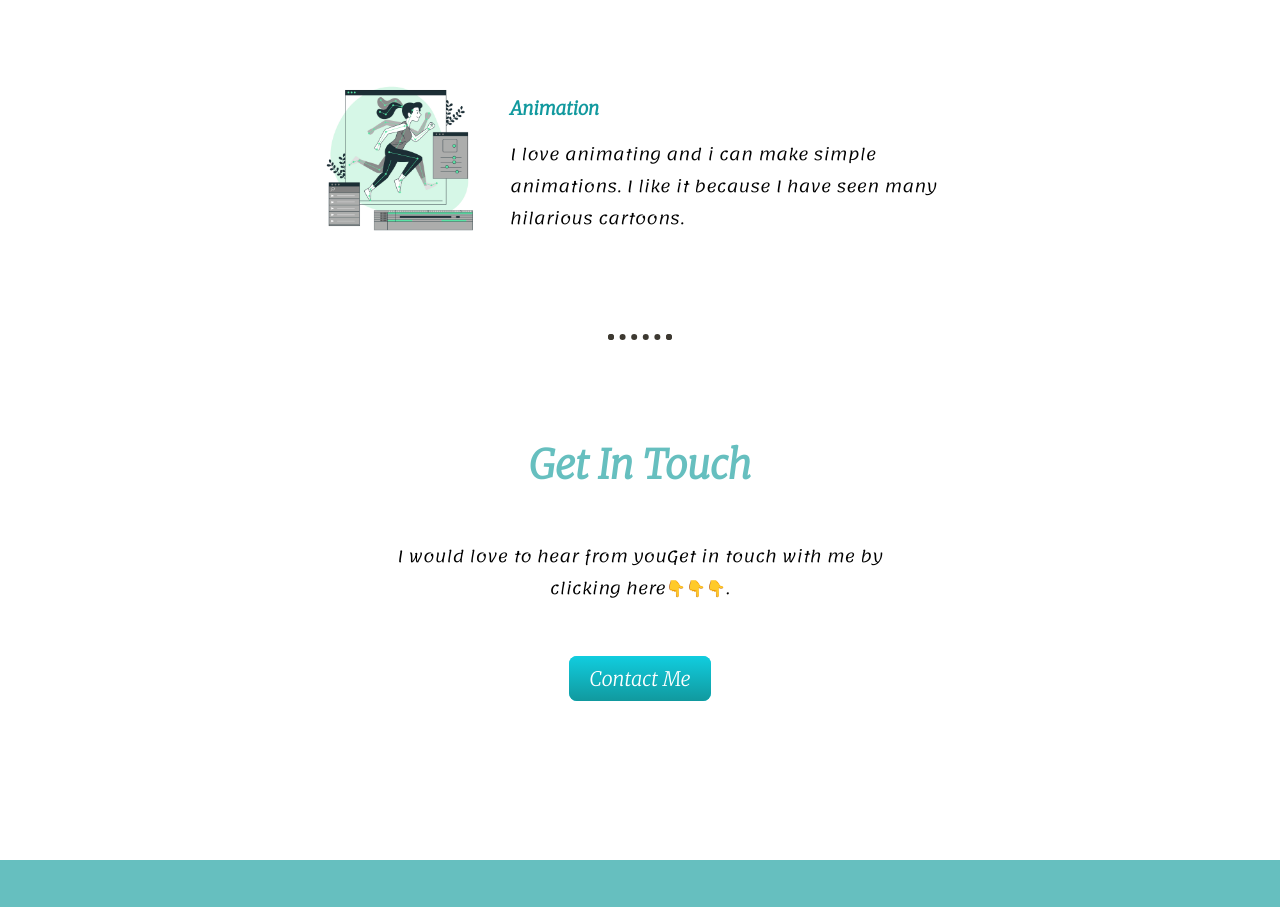
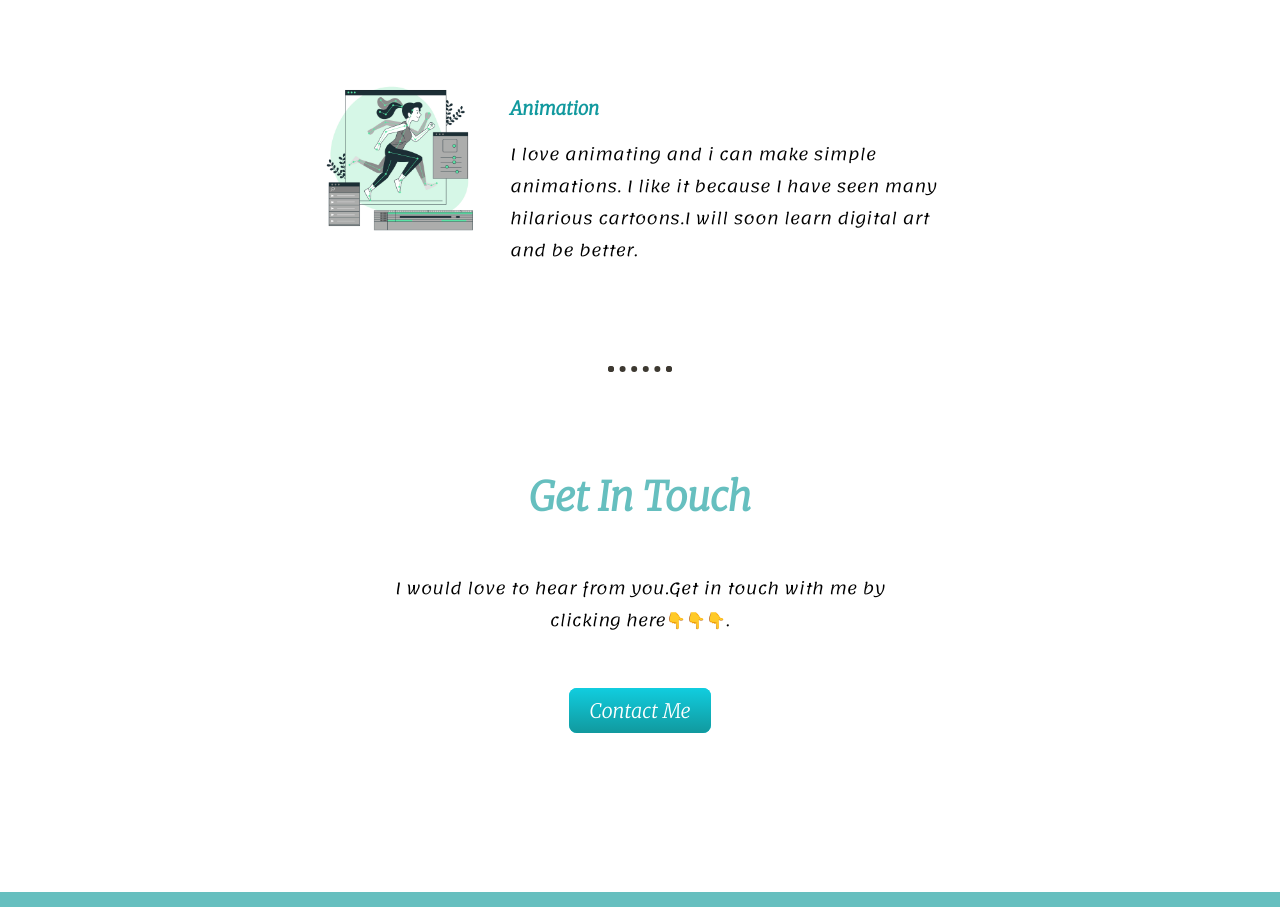
Before and after one commit to Fairyha/me, a plain HTML site: page index.html in a window 1280 px wide. Shown: the part 2280-3187 px from the top of the page. Drawn offline with Linux system fonts and the light colour scheme.

Commit message:
I updated index.html

```diff
--- a/index.html
+++ b/index.html
@@ -43,13 +43,13 @@
         <br>
         <img id="animating" class="css" src="Anime.jpg" alt="This is an image of animation on computer.">
         <h3>Animation</h3>
-        <p>I love animating and i can make simple animations. I like it because I have seen many hilarious cartoons.</p>
+        <p>I love animating and i can make simple animations. I like it because I have seen many hilarious cartoons.I will soon learn digital art and be better.</p>
       </div>
     </div>
     <hr>
     <div class="contact-me">
       <h2>Get In Touch</h2>
-      <p class="end-message">I would love to hear from youGet in touch with me by clicking here👇👇👇.</p>
+      <p class="end-message">I would love to hear from you.Get in touch with me by clicking here👇👇👇.</p>
       <a href="mailto:fareehasiddiqua22@gmail.com" class="btn">Contact Me </a>
     </div>
   </div>
```
